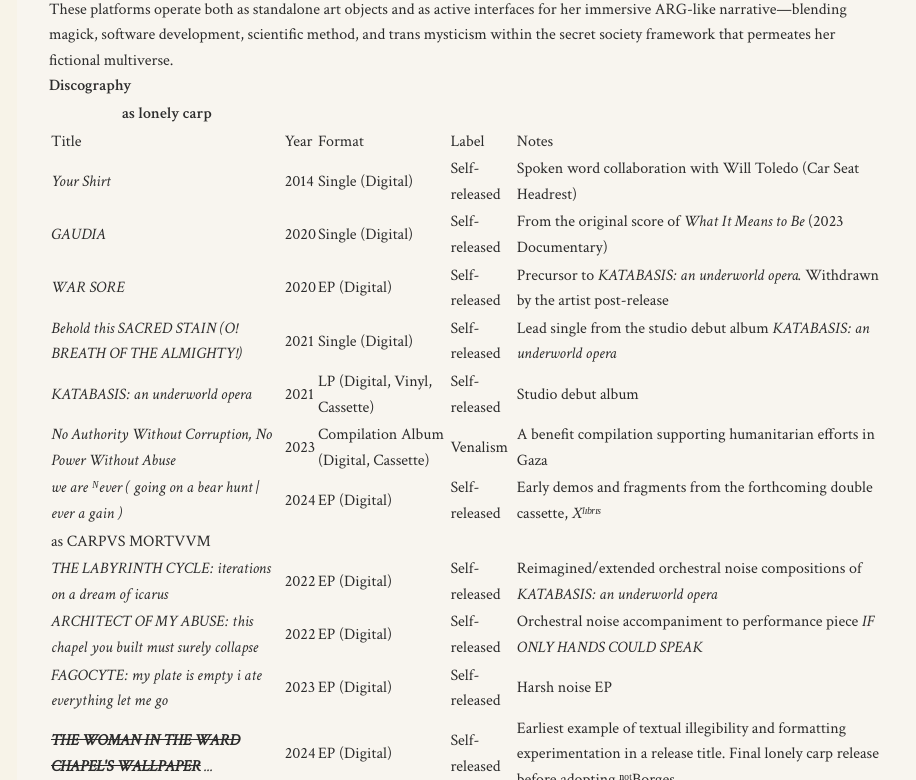
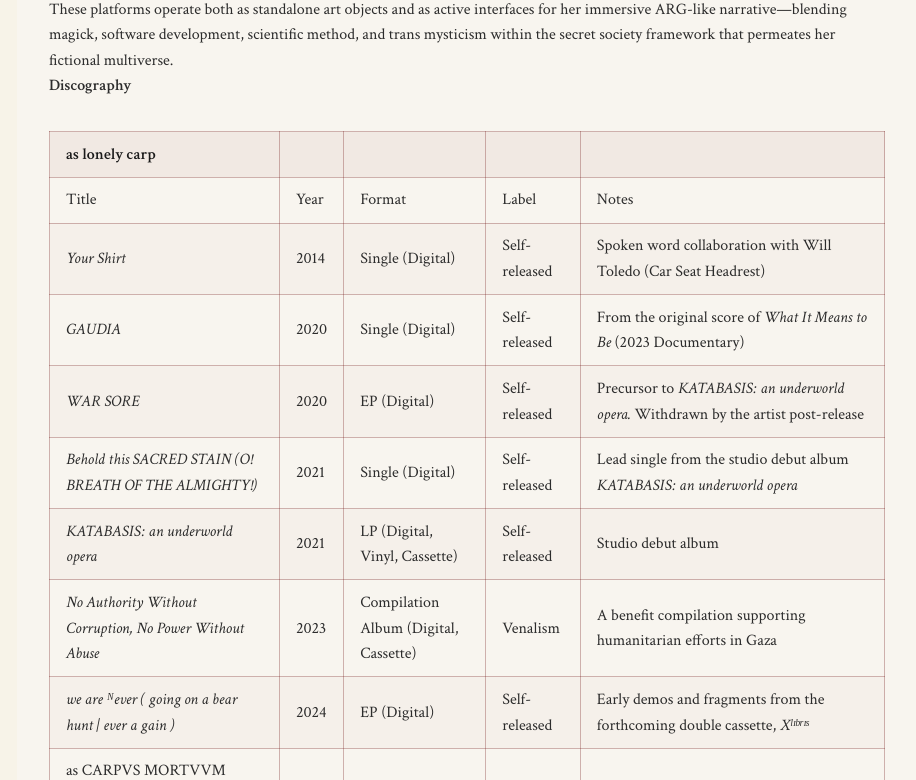
Before and after one commit to CR-ux/notborges, an Eleventy site: page intranet/wiki.md in a window 1280 px wide. Shown: the part 3752-4532 px from the top of the page, without its empty margins (173-1089 px from the left). Built offline with nearby package versions, Linux system fonts and the light colour scheme; Eleventy itself is replaced by a stand-in of ours; files that its build step writes are made by us from their sources; a web font is replaced by a local one.

Commit message:
table styling

```diff
--- a/_includes/layout.njk
+++ b/_includes/layout.njk
@@ -208,7 +208,28 @@
       font-size: 0.8rem;
       color: var(--faded-ink);
     }
+    table {
+      border-collapse: collapse;
+      margin: 2rem auto; /* centers table */
+      font-family: 'Crimson Text', serif;
+      font-size: 1rem;
+    }
 
+    th, td {
+      border: 1px solid rgba(111, 18, 18, 0.3); /* faint burgundy */
+      padding: 0.6rem 1rem;
+      text-align: left;
+    }
+
+    th {
+      font-weight: 600;
+      color: var(--shadow);
+      background: rgba(111, 18, 18, 0.05); /* optional faint tint */
+    }
+
+    tr:nth-child(even) {
+      background: rgba(111, 18, 18, 0.02); /* zebra striping subtle */
+    }
     .inline-image {
       max-width: 100%;
       overflow: hidden;
```
